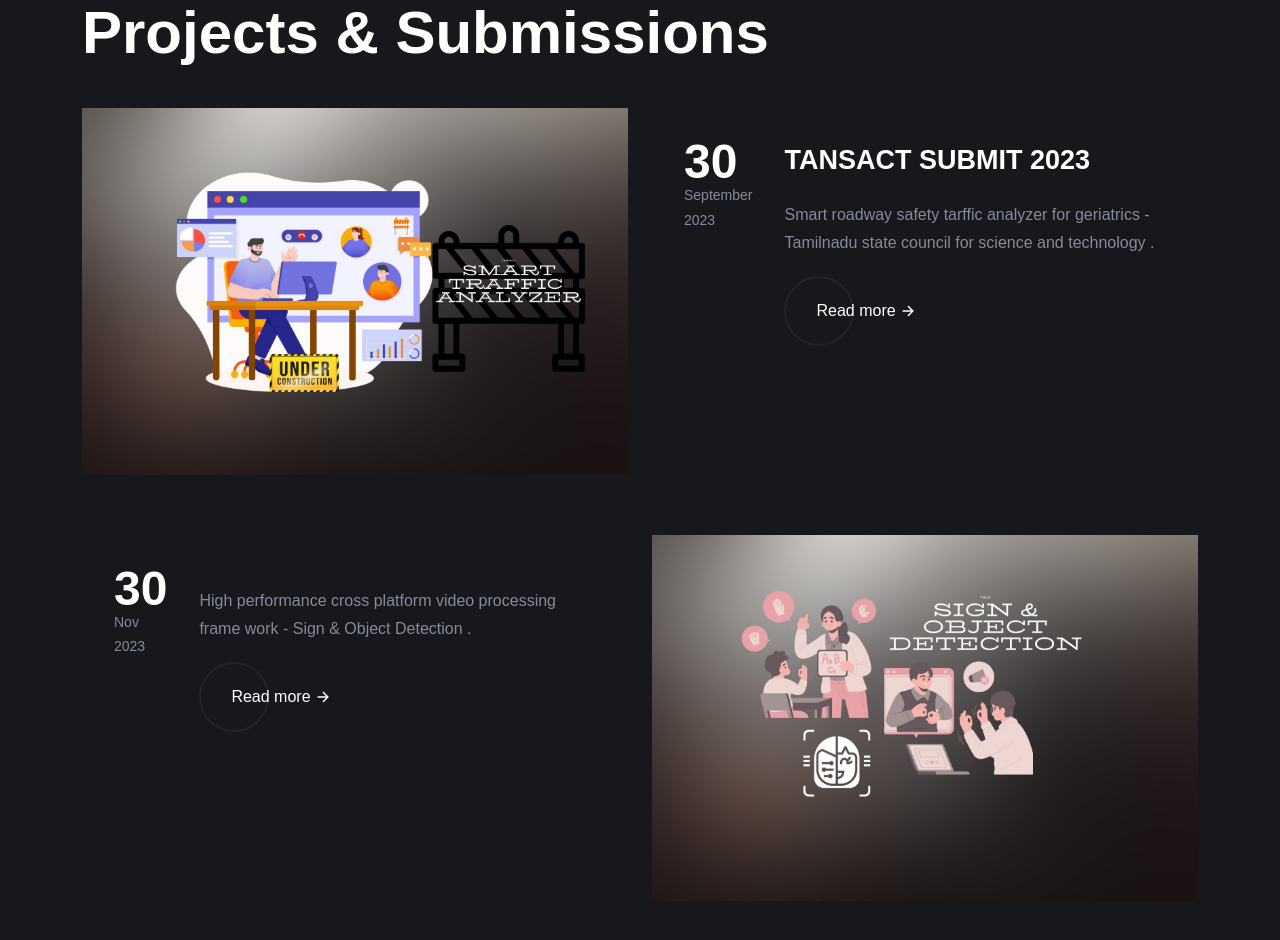
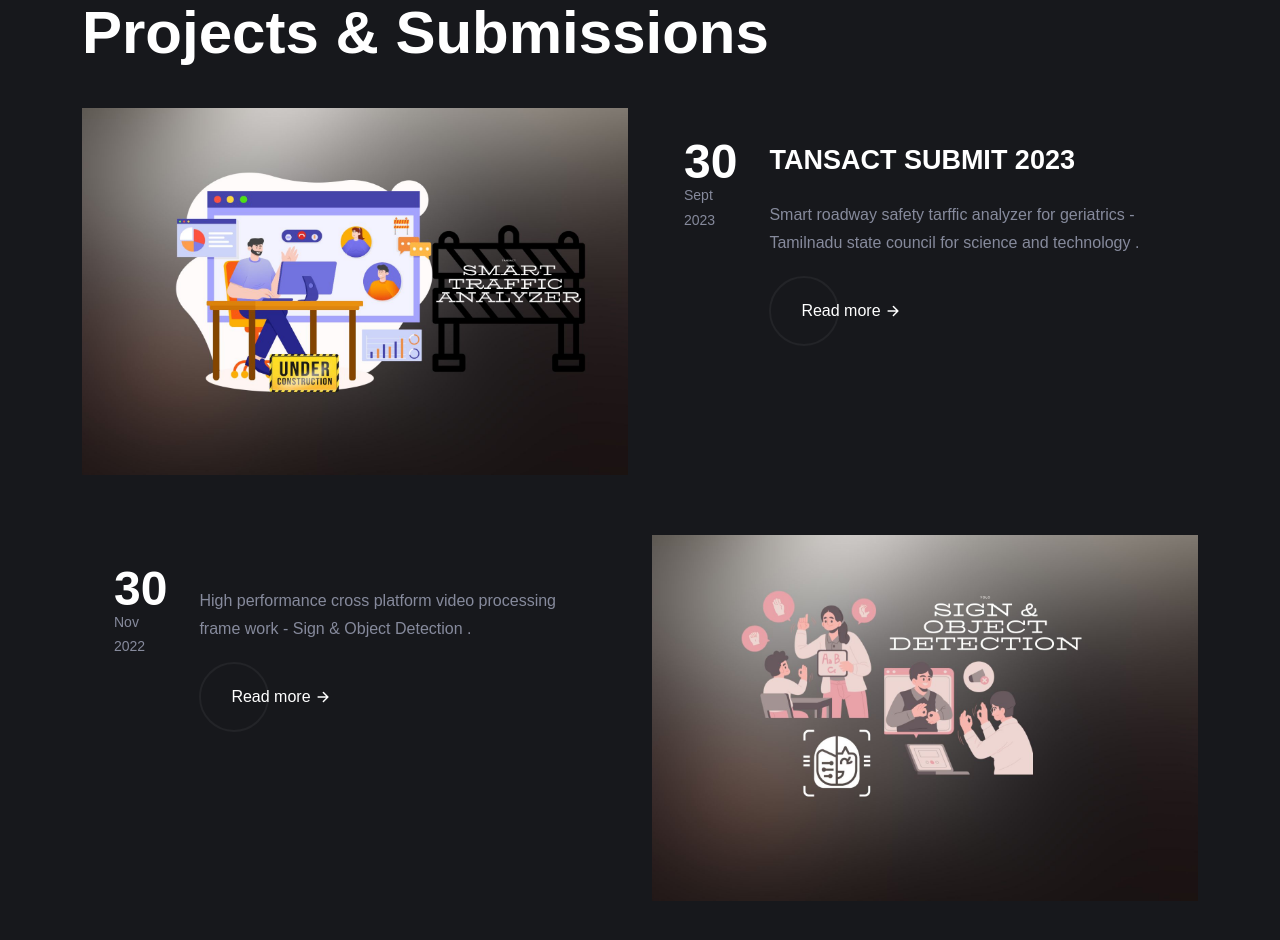
Before and after one commit to PRITHIVSAKTHIUR/Prithiv, a plain HTML site: page Portfolio 2/index.html in a window 1280 px wide. Shown: the part 1604-2544 px from the top of the page. Drawn offline with nearby package versions, Linux system fonts and the light colour scheme.

Commit message:
Update index.html

```diff
--- a/Portfolio 2/index.html
+++ b/Portfolio 2/index.html
@@ -284,7 +284,7 @@
 
                   <time class="time" datetime="2022-06-24">
                     <span class="span text-lg">30</span>
-                    September 2023
+                    Sept 2023
                   </time>
 
                   <div>
@@ -318,7 +318,7 @@
 
                   <time class="time" datetime="2022-06-27">
                     <span class="span text-lg">30</span>
-                    Nov 2023
+                    Nov 2022
                   </time>
 
                   <div>
```
